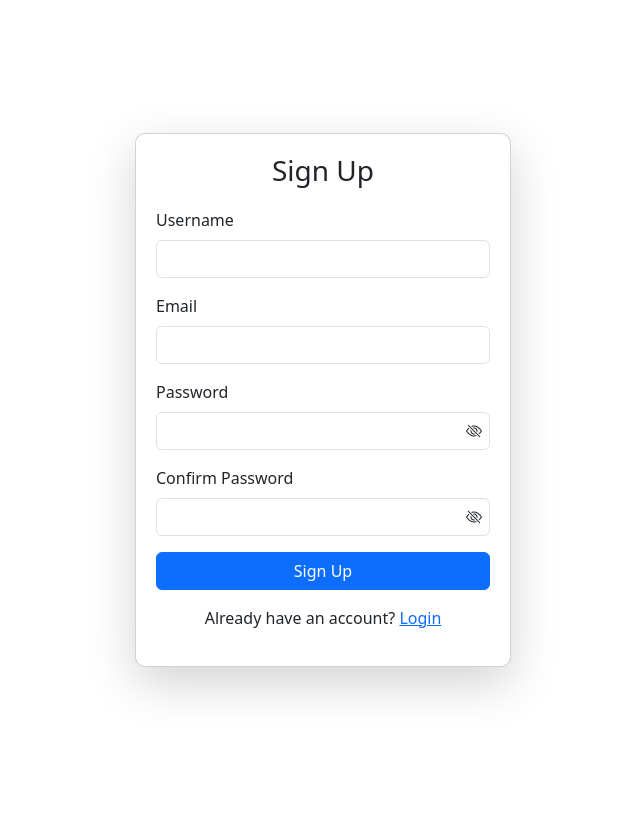
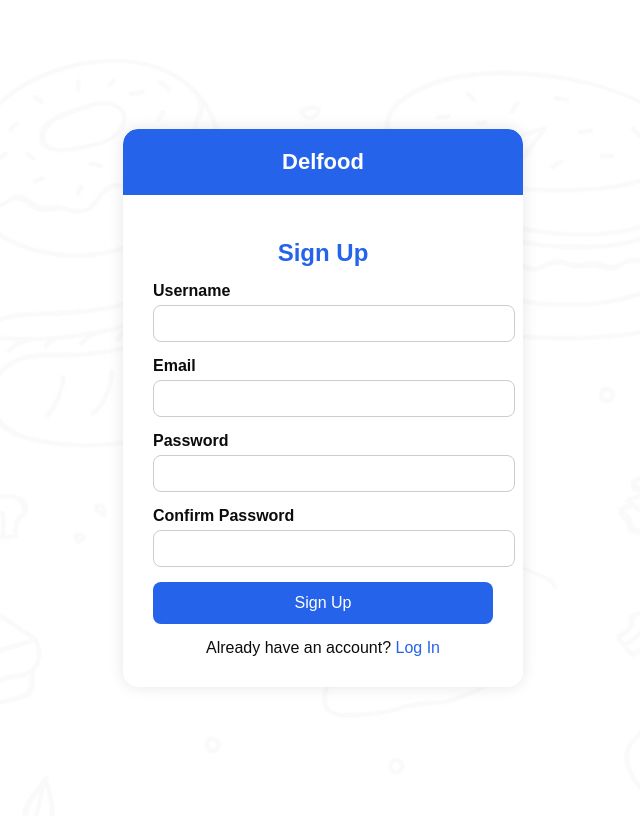
Before and after one commit to DyvinBiju/canteen-system, a Django app: template canteen_project/canteenapp/templates/signup.html in a window 1280 px wide. Shown: the whole page, without its empty margins (317-957 px from the left). Before the commit the page ends 696 px from the top, so only its background shows below. Run offline with Django 3.2, Linux system fonts and the light colour scheme; the template is opened without the code that fills it, so the values that code supplies are empty.

Commit message:
login and signup page fixed

```diff
--- a/canteen_project/canteenapp/templates/signup.html
+++ b/canteen_project/canteenapp/templates/signup.html
@@ -1,135 +1,157 @@
+{% load static %}
 <!DOCTYPE html>
 <html lang="en">
 <head>
     <meta charset="UTF-8">
-    <meta name="viewport" content="width=device-width, initial-scale=1.0">
-    <title>Sign Up</title>
-    <!-- Bootstrap CSS -->
-    <link href="https://cdn.jsdelivr.net/npm/bootstrap@5.3.0/dist/css/bootstrap.min.css" rel="stylesheet">
-    <link href="https://cdn.jsdelivr.net/npm/bootstrap-icons/font/bootstrap-icons.css" rel="stylesheet">
-
+    <title>Signup | Delfood</title>
+    <link rel="stylesheet" href="{% static 'css/style.css' %}">
     <style>
         body {
-            background-color: white;
+            background-color: #f2f6ff;
             display: flex;
             justify-content: center;
             align-items: center;
             height: 100vh;
         }
-        .container {
-            max-width: 400px;
+
+        .signup-card {
+            background-color: white;
+            border-radius: 15px;
+            box-shadow: 0 0 15px rgba(0,0,0,0.1);
+            width: 400px;
+            overflow: hidden;
         }
-        .card {
+
+        .signup-card .header {
+            background-color: #2563eb;
             padding: 20px;
-            box-shadow: 5px 5px 15px rgba(0, 0, 0, 0.1);
-            border-radius: 10px;
+            text-align: center;
+            border-top-left-radius: 15px;
+            border-top-right-radius: 15px;
         }
-        h3 {
+
+        .signup-card .header a {
+            text-decoration: none;
+            color: white;
+            font-size: 22px;
+            font-weight: bold;
+            display: flex;
+            align-items: center;
+            justify-content: center;
+        }
+
+        .signup-card .header img {
+            height: 24px;
+            margin-right: 10px;
+        }
+
+        .signup-card .body {
+            padding: 25px 30px 30px;
+        }
+
+        .signup-card h2 {
+            margin-bottom: 10px;
+            color: #2563eb;
             text-align: center;
-            margin-bottom: 20px;
+            font-size: 24px;
         }
-        .error-message {
-            color: red;
-            margin-top: 5px;
-            font-size: 14px;
+
+        .form-group {
+            margin-bottom: 15px;
         }
-        input:valid {
-            border-color: initial;
-            padding-right: 2.5rem;
+
+        .form-group label {
+            font-weight: bold;
+            display: block;
+            margin-bottom: 5px;
+        }
+
+        .form-group input {
+            width: 100%;
+            padding: 10px;
+            border-radius: 8px;
+            border: 1px solid #ccc;
+        }
+
+        .signup-btn {
+            width: 100%;
+            padding: 12px;
+            background-color: #2563eb;
+            color: white;
+            border: none;
+            border-radius: 8px;
+            font-size: 16px;
+            cursor: pointer;
+        }
+
+        .signup-btn:hover {
+            background-color: #1d4ed8;
+        }
+
+        .login-link {
+            margin-top: 15px;
+            text-align: center;
+        }
+
+        .login-link a {
+            color: #2563eb;
+            text-decoration: none;
+        }
+
+        .messages {
+            margin-bottom: 15px;
+        }
+
+        .messages .error {
+            color: #dc2626;
+        }
+
+        .messages .success {
+            color: #16a34a;
         }
     </style>
 </head>
 <body>
-    <div class="container">
-        <div class="card shadow-lg">
-            <h3>Sign Up</h3>
-            <form id="signup-form" method="post" class="needs-validation" novalidate>
+    <div class="signup-card">
+        <div class="header">
+            <a href="{% url 'home' %}">
+                Delfood
+            </a>
+        </div>
+        <div class="body">
+            <h2>Sign Up</h2>
+
+            <div class="messages">
+                {% for message in messages %}
+                    <div class="{{ message.tags }}">{{ message }}</div>
+                {% endfor %}
+            </div>
+
+            <form method="POST">
                 {% csrf_token %}
-
-                <div class="mb-3">
-                    <label for="username" class="form-label">Username</label>
-                    <input type="text" class="form-control" id="username" name="username" required>
-                    <div class="invalid-feedback">Please enter a username.</div>
+                <div class="form-group">
+                    <label>Username</label>
+                    <input type="text" name="username" value="{{ username|default:'' }}" required>
                 </div>
-
-                <div class="mb-3">
-                    <label for="email" class="form-label">Email</label>
-                    <input type="email" class="form-control" id="email" name="email" required>
-                    <div class="invalid-feedback">Please enter a valid email address.</div>
+                <div class="form-group">
+                    <label>Email</label>
+                    <input type="email" name="email" value="{{ email|default:'' }}" required>
                 </div>
-
-                <div class="mb-3">
-                    <label for="password" class="form-label">Password</label>
-                    <div class="position-relative">
-                        <input type="password" class="form-control pe-5" id="password" name="password" required>
-                        <i class="bi bi-eye-slash position-absolute top-50 end-0 translate-middle-y me-2" id="togglePassword1" style="cursor: pointer;"></i>
-                    </div>
-                    <div class="invalid-feedback">Please enter a password.</div>
+                <div class="form-group">
+                    <label>Password</label>
+                    <input type="password" name="password" minlength="8" maxlength="12" required>
                 </div>
-
-                <div class="mb-3">
-                    <label for="confirm_password" class="form-label">Confirm Password</label>
-                    <div class="position-relative">
-                        <input type="password" class="form-control pe-5" id="confirm_password" name="confirm_password" required>
-                        <i class="bi bi-eye-slash position-absolute top-50 end-0 translate-middle-y me-2" id="togglePassword2" style="cursor: pointer;"></i>
-                    </div>
-                    <div class="invalid-feedback">Please confirm your password.</div>
+                <div class="form-group">
+                    <label>Confirm Password</label>
+                    <input type="password" name="confirm_password" minlength="8" maxlength="12" required>
                 </div>
-
-                <div class="error-message" id="password-match-error" style="display: none;">
-                    Passwords do not match. Please try again.
-                </div>
-
-                <button type="submit" class="btn btn-primary w-100">Sign Up</button>
+                <button type="submit" class="signup-btn">Sign Up</button>
             </form>
 
-            <p class="text-center mt-3">Already have an account? <a href="{% url 'login' %}">Login</a></p>
+            <div class="login-link">
+                Already have an account? <a href="{% url 'login' %}">Log In</a>
+            </div>
         </div>
     </div>
-
-    <!-- Password visibility toggle script -->
-    <script>
-        document.querySelectorAll('[id^="togglePassword"]').forEach((icon) => {
-            icon.addEventListener('click', () => {
-                const input = icon.previousElementSibling;
-                const type = input.getAttribute('type') === 'password' ? 'text' : 'password';
-                input.setAttribute('type', type);
-                icon.classList.toggle('bi-eye');
-                icon.classList.toggle('bi-eye-slash');
-            });
-        });
-    </script>
-
-    <!-- Form validation and password matching script -->
-    <script>
-        (function() {
-            'use strict';
-            var forms = document.querySelectorAll('.needs-validation');
-            var passwordField = document.getElementById("password");
-            var confirmPasswordField = document.getElementById("confirm_password");
-            var passwordMatchError = document.getElementById("password-match-error");
-
-            Array.prototype.slice.call(forms).forEach(function(form) {
-                form.addEventListener('submit', function(event) {
-                    if (!form.checkValidity()) {
-                        event.preventDefault();
-                        event.stopPropagation();
-                    }
-
-                    if (passwordField.value !== confirmPasswordField.value) {
-                        passwordMatchError.style.display = "block";
-                        event.preventDefault();
-                        event.stopPropagation();
-                    } else {
-                        passwordMatchError.style.display = "none";
-                    }
-
-                    form.classList.add('was-validated');
-                }, false);
-            });
-        })();
-    </script>
-
-    <script src="https://cdn.jsdelivr.net/npm/bootstrap@5.3.0/dist/js/bootstrap.bundle.min.js"></script>
 </body>
 </html>
```
Also changed, not shown: canteen_project/canteenapp/templates/login.html (+29 -13 lines), canteen_project/canteenapp/views.py (+28 -11 lines).
